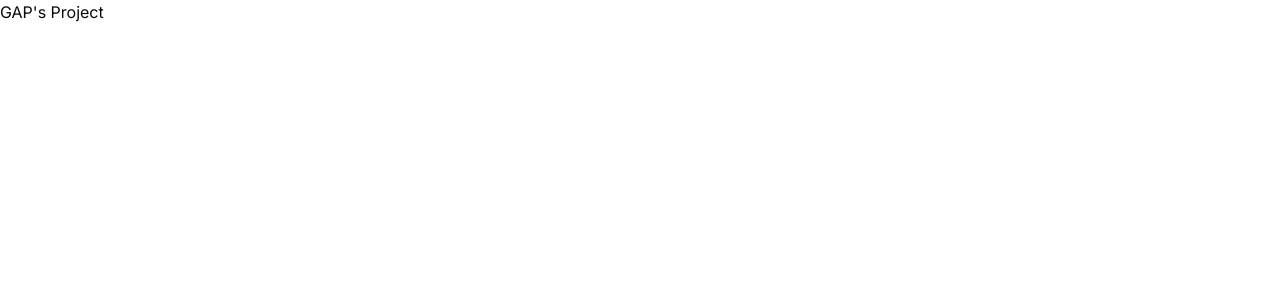
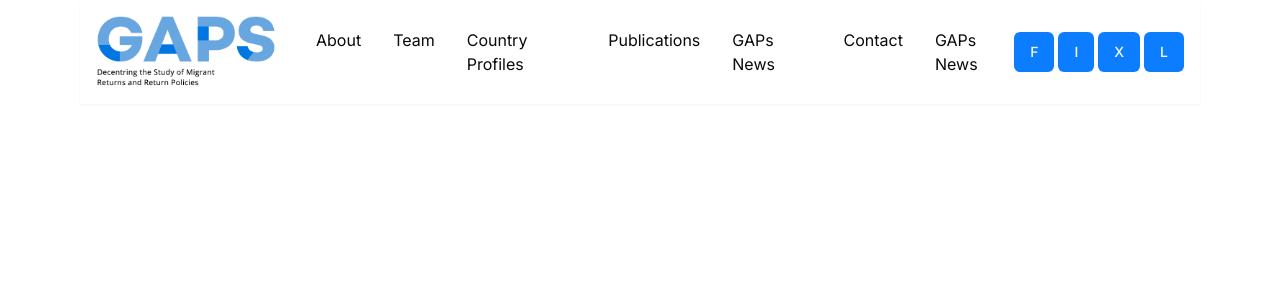
Before and after one commit to muhsinaltintop/gap-project, a Next.js app: page / in a window 1280 px wide. Shown: the top 300 px of the page. Built offline with nearby package versions, Linux system fonts and the light colour scheme.

Commit message:
header component created

```diff
--- /dev/null
+++ b/app/_components/Header.jsx
@@ -0,0 +1,44 @@
+import { Button } from "@/components/ui/button";
+import Image from "next/image";
+import Link from "next/link";
+import React from "react";
+
+function Header() {
+  const Menu = [
+    { id: 1, name: "About", path: "/" },
+    { id: 2, name: "Team", path: "/" },
+    { id: 3, name: "Country Profiles", path: "/" },
+    { id: 4, name: "Publications", path: "/" },
+    { id: 5, name: "GAPs News", path: "/" },
+    { id: 6, name: "Contact", path: "/" },
+    { id: 7, name: "GAPs News", path: "/" },
+  ];
+  return (
+    <div className="flex items-center justify-between p-4 shadow-sm">
+      <div className="flex items-center gap-10">
+        <Image src="/gaps_logo.png" alt="Your Logo" width={180} height={100} />
+
+        <ul className="md:flex gap-8 hidden">
+          {Menu.map((item, index) => (
+            <Link key={index} href={item.path}>
+              <li
+                className="hover:text-primary cursor:pointer hover:scale-105 transition-all ease-in-out"
+                key={item.id}
+              >
+                {item.name}
+              </li>
+            </Link>
+          ))}
+        </ul>
+      </div>
+      <div className="flex gap-1">
+        <Button>F</Button>
+        <Button>I</Button>
+        <Button>X</Button>
+        <Button>L</Button>
+      </div>
+    </div>
+  );
+}
+
+export default Header;
--- a/app/layout.js
+++ b/app/layout.js
@@ -1,5 +1,6 @@
 import { Inter } from "next/font/google";
 import "./globals.css";
+import Header from "./_components/Header";
 
 const inter = Inter({ subsets: ["latin"] });
 
@@ -11,7 +12,12 @@ export const metadata = {
 export default function RootLayout({ children }) {
   return (
     <html lang="en">
-      <body className={inter.className}>{children}</body>
+      <body className={inter.className}>
+        <div className="md:px-20">
+          <Header />
+        </div>
+        {children}
+      </body>
     </html>
   );
 }
--- a/app/page.js
+++ b/app/page.js
@@ -1,9 +1,6 @@
 import Image from "next/image";
+import React from "react";
 
 export default function Home() {
-  return (
-    <div>
-      <h2>GAP's Project</h2>
-    </div>
-  );
+  return <div></div>;
 }
--- /dev/null
+++ b/components/ui/button.jsx
@@ -0,0 +1,47 @@
+import * as React from "react"
+import { Slot } from "@radix-ui/react-slot"
+import { cva } from "class-variance-authority";
+
+import { cn } from "@/lib/utils"
+
+const buttonVariants = cva(
+  "inline-flex items-center justify-center whitespace-nowrap rounded-md text-sm font-medium ring-offset-background transition-colors focus-visible:outline-none focus-visible:ring-2 focus-visible:ring-ring focus-visible:ring-offset-2 disabled:pointer-events-none disabled:opacity-50",
+  {
+    variants: {
+      variant: {
+        default: "bg-primary text-primary-foreground hover:bg-primary/90",
+        destructive:
+          "bg-destructive text-destructive-foreground hover:bg-destructive/90",
+        outline:
+          "border border-input bg-background hover:bg-accent hover:text-accent-foreground",
+        secondary:
+          "bg-secondary text-secondary-foreground hover:bg-secondary/80",
+        ghost: "hover:bg-accent hover:text-accent-foreground",
+        link: "text-primary underline-offset-4 hover:underline",
+      },
+      size: {
+        default: "h-10 px-4 py-2",
+        sm: "h-9 rounded-md px-3",
+        lg: "h-11 rounded-md px-8",
+        icon: "h-10 w-10",
+      },
+    },
+    defaultVariants: {
+      variant: "default",
+      size: "default",
+    },
+  }
+)
+
+const Button = React.forwardRef(({ className, variant, size, asChild = false, ...props }, ref) => {
+  const Comp = asChild ? Slot : "button"
+  return (
+    (<Comp
+      className={cn(buttonVariants({ variant, size, className }))}
+      ref={ref}
+      {...props} />)
+  );
+})
+Button.displayName = "Button"
+
+export { Button, buttonVariants }
--- a/package.json
+++ b/package.json
@@ -9,6 +9,7 @@
     "lint": "next lint"
   },
   "dependencies": {
+    "@radix-ui/react-slot": "^1.0.2",
     "class-variance-authority": "^0.7.0",
     "clsx": "^2.1.1",
     "lucide-react": "^0.376.0",
--- a/tailwind.config.js
+++ b/tailwind.config.js
@@ -2,10 +2,10 @@
 module.exports = {
   darkMode: ["class"],
   content: [
-    './pages/**/*.{js,jsx}',
-    './components/**/*.{js,jsx}',
-    './app/**/*.{js,jsx}',
-    './src/**/*.{js,jsx}',
+    "./pages/**/*.{js,jsx}",
+    "./components/**/*.{js,jsx}",
+    "./app/**/*.{js,jsx}",
+    "./src/**/*.{js,jsx}",
   ],
   prefix: "",
   theme: {
@@ -24,7 +24,7 @@ module.exports = {
         background: "hsl(var(--background))",
         foreground: "hsl(var(--foreground))",
         primary: {
-          DEFAULT: "hsl(var(--primary))",
+          DEFAULT: "#0d7dff",
           foreground: "hsl(var(--primary-foreground))",
         },
         secondary: {
@@ -74,4 +74,4 @@ module.exports = {
     },
   },
   plugins: [require("tailwindcss-animate")],
-}
+};
```
Also changed, not shown: public/gaps_logo.png (added), 1 other file (tests, documents, lock files or other folders).
